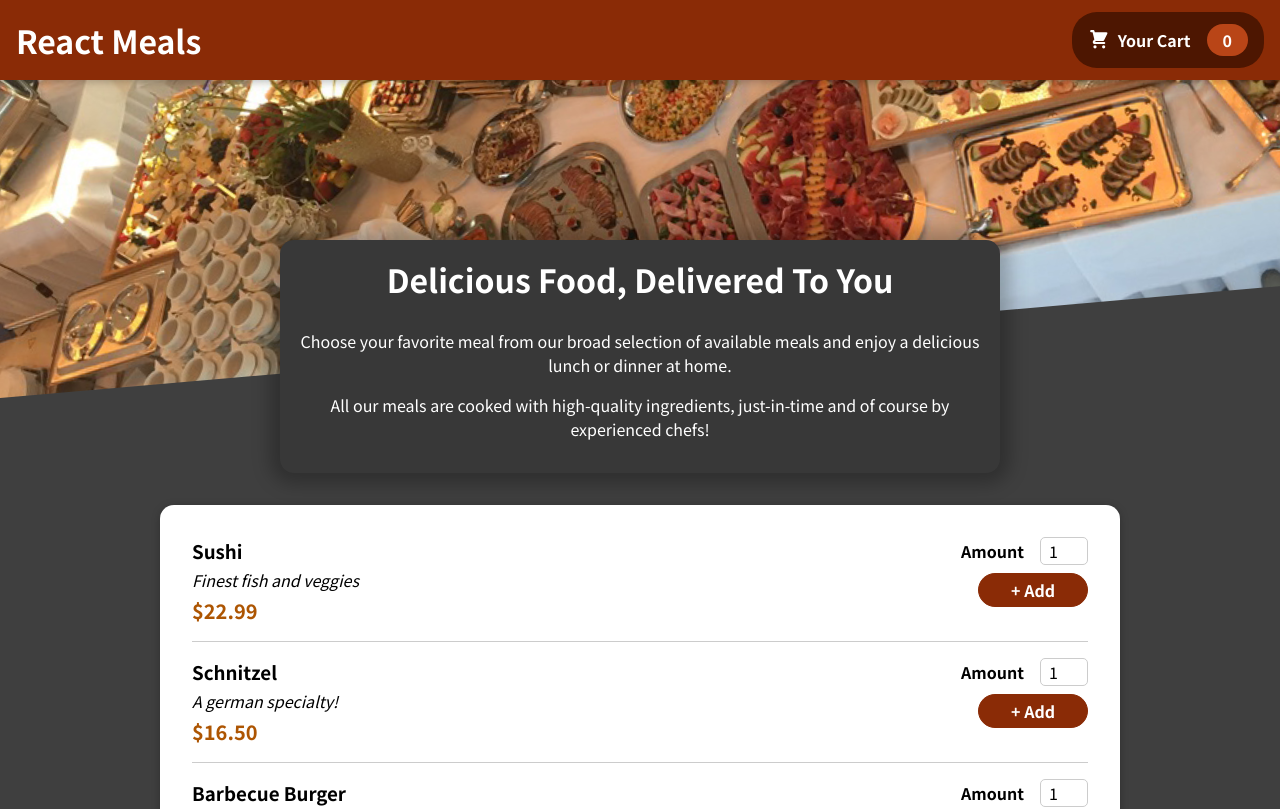
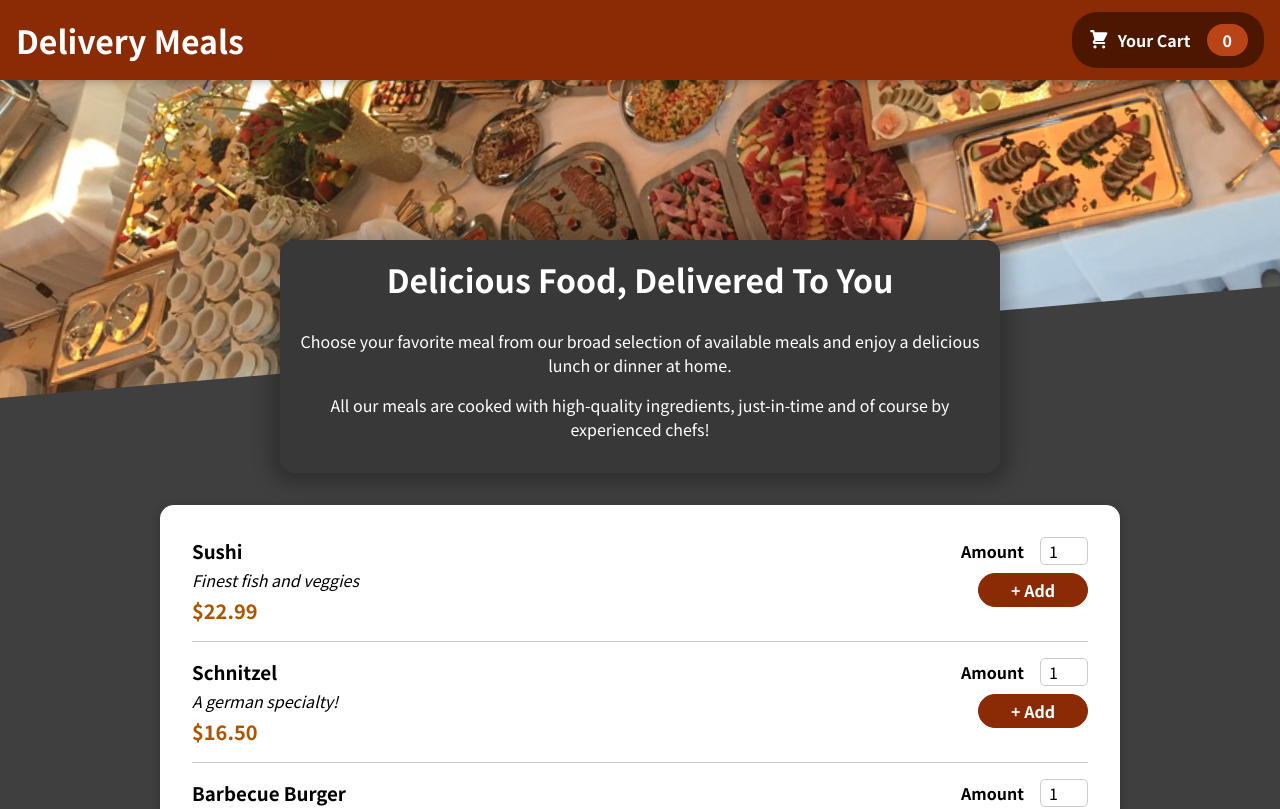
Before and after one commit to JoAfonso/Delivery-app, a React (Create React App) app: page / in a window 1280 px wide. Shown: the top 809 px of the page. Built offline with nearby package versions, Linux system fonts and the light colour scheme.

Commit message:
continando ajustes finais

```diff
--- a/src/components/Layout/Header.js
+++ b/src/components/Layout/Header.js
@@ -8,7 +8,7 @@ const Header = (props) => {
   return (
     <>
       <header className={styles.header}>
-        <h1>React Meals</h1>
+        <h1>Delivery Meals</h1>
 
         <HeaderCartButton onClick={props.onShowCart}/>
       </header>
```
